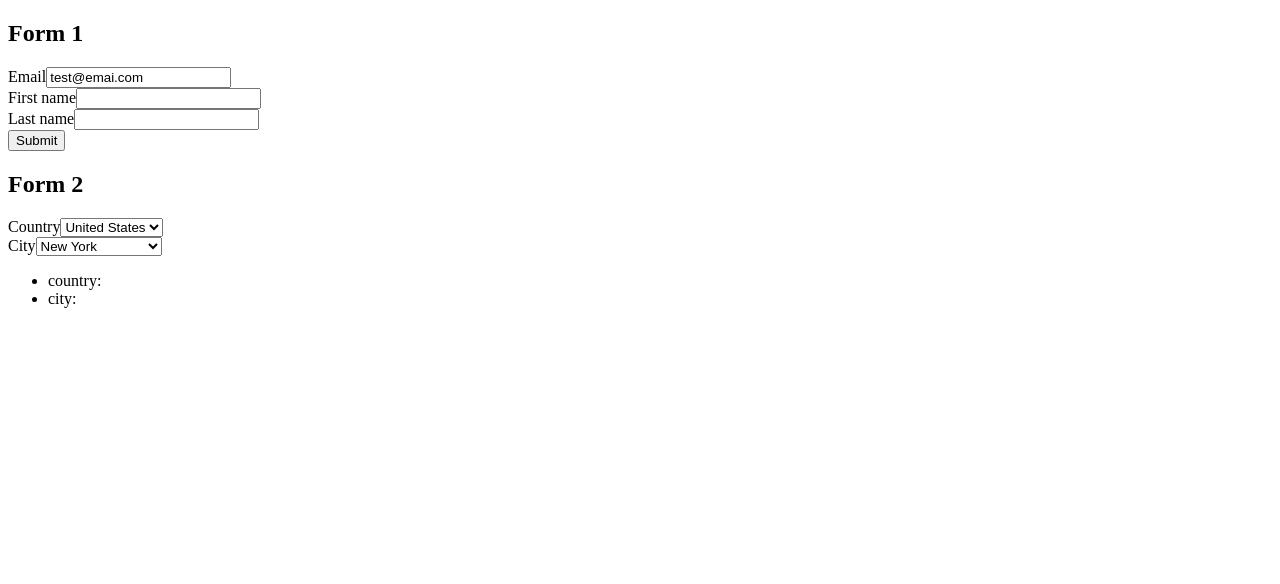
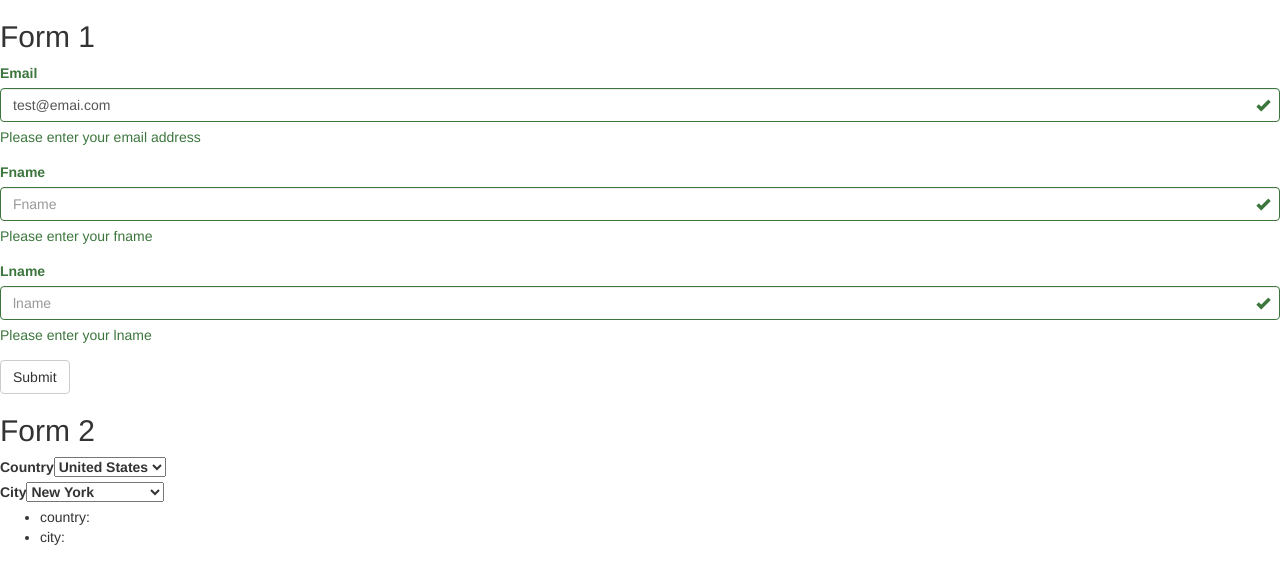
Before and after one commit to vinogvla/bnv-superawesome, a React (Create React App) app: page / in a window 1280 px wide. Shown: the top 584 px of the page. Built offline with nearby package versions, Linux system fonts and the light colour scheme.

Commit message:
Add bootstrap

```diff
--- a/package.json
+++ b/package.json
@@ -4,6 +4,7 @@
   "private": true,
   "dependencies": {
     "react": "^16.2.0",
+    "react-bootstrap": "^0.32.1",
     "react-dom": "^16.2.0",
     "react-redux": "^5.0.7",
     "react-scripts": "1.1.1",
--- a/public/index.html
+++ b/public/index.html
@@ -20,6 +20,8 @@
       Learn how to configure a non-root public URL by running `npm run build`.
     -->
     <title>React App</title>
+    <link rel="stylesheet" href="https://maxcdn.bootstrapcdn.com/bootstrap/3.3.7/css/bootstrap.min.css" integrity="sha384-BVYiiSIFeK1dGmJRAkycuHAHRg32OmUcww7on3RYdg4Va+PmSTsz/K68vbdEjh4u" crossorigin="anonymous">
+
   </head>
   <body>
     <noscript>
--- a/src/components/Form1.jsx
+++ b/src/components/Form1.jsx
@@ -1,16 +1,24 @@
 import React from 'react'
-
+import { Button, FormGroup, FormControl, ControlLabel, HelpBlock } from 'react-bootstrap'
 
 const Form = ({ email, fname, lname, isInvalid, formChange, formSubmit }) => {
 
   function handleChange (e) {
     formChange({
-      name: e.target.name,
+      name: e.target.id,
       value: e.target.value
     })
   }
 
- function handleSubmit (e) {
+  const getValidationState = () => {
+    const length = email.length
+    if (length > 10) return 'success'
+    else if (length > 5) return 'warning'
+    else if (length > 0) return 'error'
+    return null
+  }
+
+  function handleSubmit (e) {
     e.preventDefault()
     formSubmit()
   }
@@ -20,22 +28,37 @@ const Form = ({ email, fname, lname, isInvalid, formChange, formSubmit }) => {
 
       <h2>Form 1</h2>
 
-      <div className="formElement">
-        <label htmlFor="email">Email</label>
-        <input type="text" id="email" name="email" value={email} onChange={handleChange} />
-      </div>
+      <FormGroup
+        controlId="email"
+        validationState={getValidationState()}
+      >
+        <ControlLabel>Email</ControlLabel>
+        <FormControl type="email" value={email} placeholder="Email" onChange={handleChange} />
+        <FormControl.Feedback />
+        <HelpBlock>Please enter your email address</HelpBlock>
+      </FormGroup>
 
-      <div className="formElement">
-        <label htmlFor="fname">First name</label>
-        <input id="fname" name="fname" value={fname} onChange={handleChange} />
-      </div>
+      <FormGroup
+        controlId="fname"
+        validationState={getValidationState()}
+      >
+        <ControlLabel>Fname</ControlLabel>
+        <FormControl type="text" value={fname} placeholder="Fname" onChange={handleChange} />
+        <FormControl.Feedback />
+        <HelpBlock>Please enter your fname</HelpBlock>
+      </FormGroup>
 
-      <div>
-        <label htmlFor="lname">Last name</label>
-        <input id="lname" name="lname" value={lname} onChange={handleChange} />
-      </div>
+      <FormGroup
+        controlId="lname"
+        validationState={getValidationState()}
+      >
+        <ControlLabel>Lname</ControlLabel>
+        <FormControl type="text" value={lname} placeholder="lname" onChange={handleChange} />
+        <FormControl.Feedback />
+        <HelpBlock>Please enter your lname</HelpBlock>
+      </FormGroup>
 
-      <button disabled={isInvalid}>Submit</button>
+      <Button disabled={isInvalid}>Submit</Button>
 
     </form>
   )
```
Also changed, not shown: 2 other files (tests, documents, lock files or other folders).
